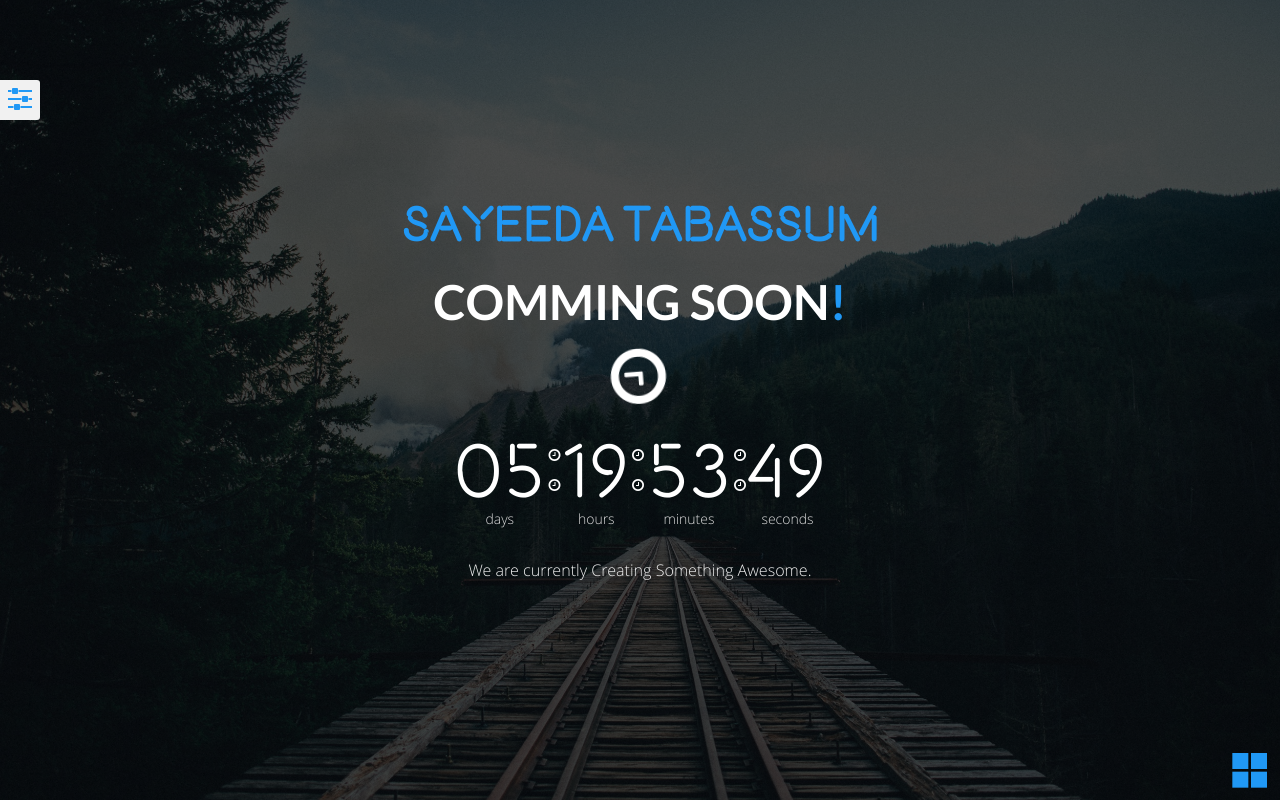
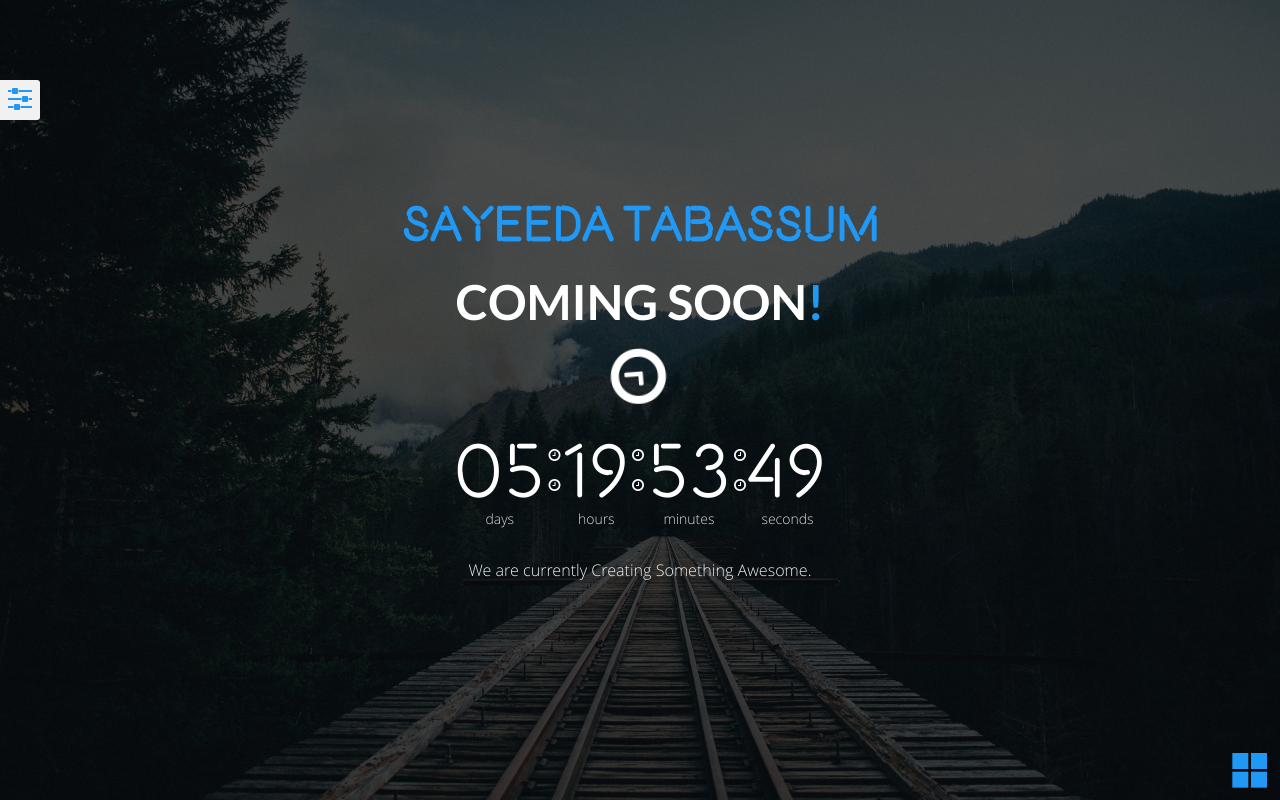
Before and after one commit to sayeedatabassum/sayeedatabassum.github.io, a plain HTML site: page index.html in a window 1280 px wide. Drawn offline with nearby package versions, Linux system fonts and the light colour scheme.

Commit message:
Update index.html

```diff
--- a/index.html
+++ b/index.html
@@ -87,7 +87,7 @@
 					<h2 class="text-logo">Sayeeda Tabassum</h2>
 				</div><!-- /End logo -->
 				<!-- ==== Main Heading ==== -->
-				<h1 class="intro-title">Comming Soon<span class="obak">!</span></h1>
+				<h1 class="intro-title">Coming Soon<span class="obak">!</span></h1>
 
 				<!-- Spin Clock -->
 				<i class="fa fa-clock-o fa-spin fa-4x fa-clock-spin"></i>
```
